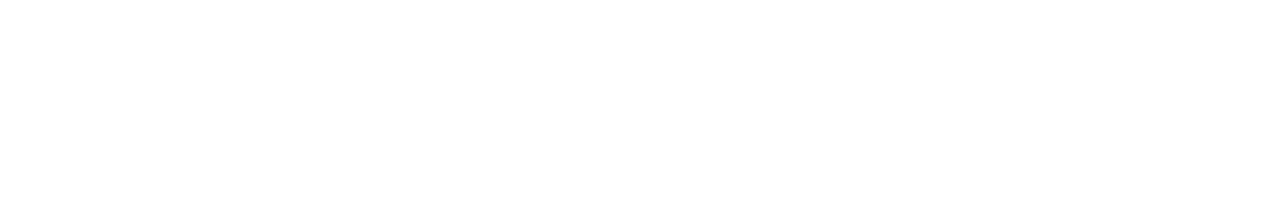
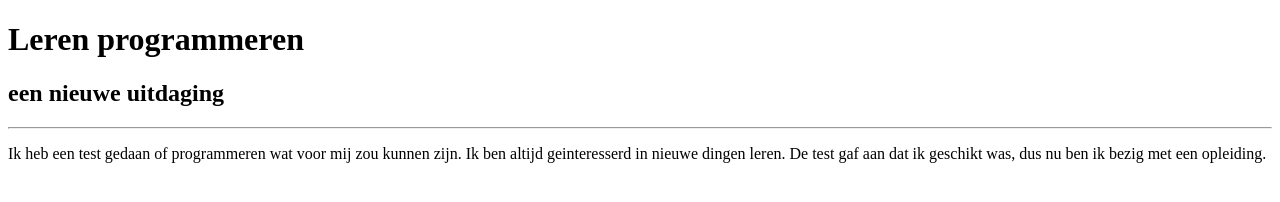
Before and after one commit to Anita1611/eerste_opdracht_HTML, a plain HTML site: page index.html in a window 1280 px wide. Drawn offline with Linux system fonts and the light colour scheme.

Commit message:
Add files via upload

```diff
--- a/index.html
+++ b/index.html
@@ -2,9 +2,14 @@
 <html>
     <head>
         <!-- hier zet je de code in de head tags -->
-        <title> Leren programmeren </title>
+        <title> opleiding web development </title>
     </head>
     <body>
+        <h1>Leren programmeren</h1>
+        <h2>een nieuwe uitdaging</h2>
+        <hr>
+        <p>Ik heb een test gedaan of programmeren wat voor mij zou kunnen zijn. Ik ben altijd geinteresserd in nieuwe dingen leren. De test gaf aan dat ik geschikt was, dus nu ben ik bezig met een opleiding.</p>
+
        <!-- hier zet je de code in de body tags-->
     </body>
-</html>
+</html
```
